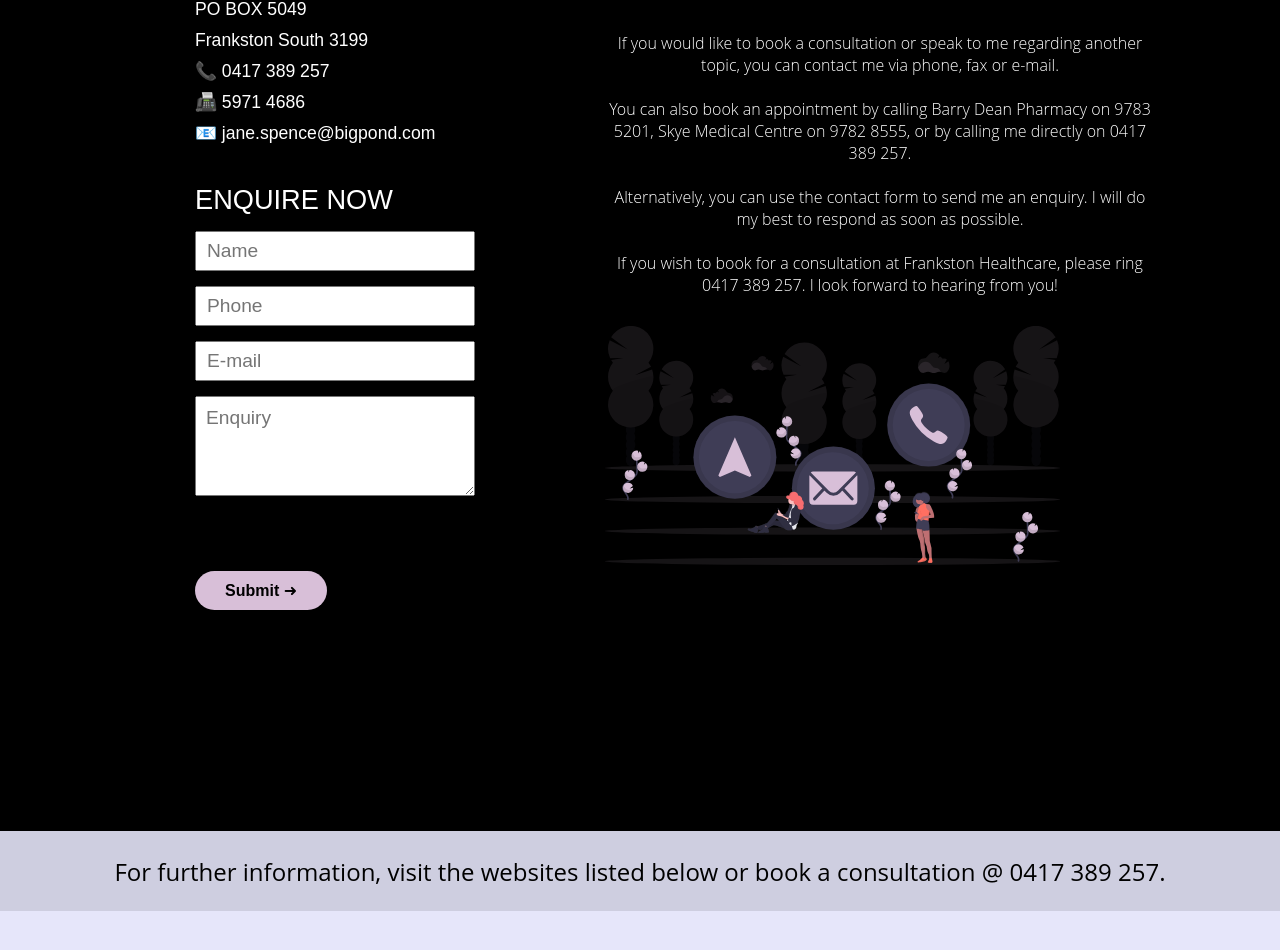
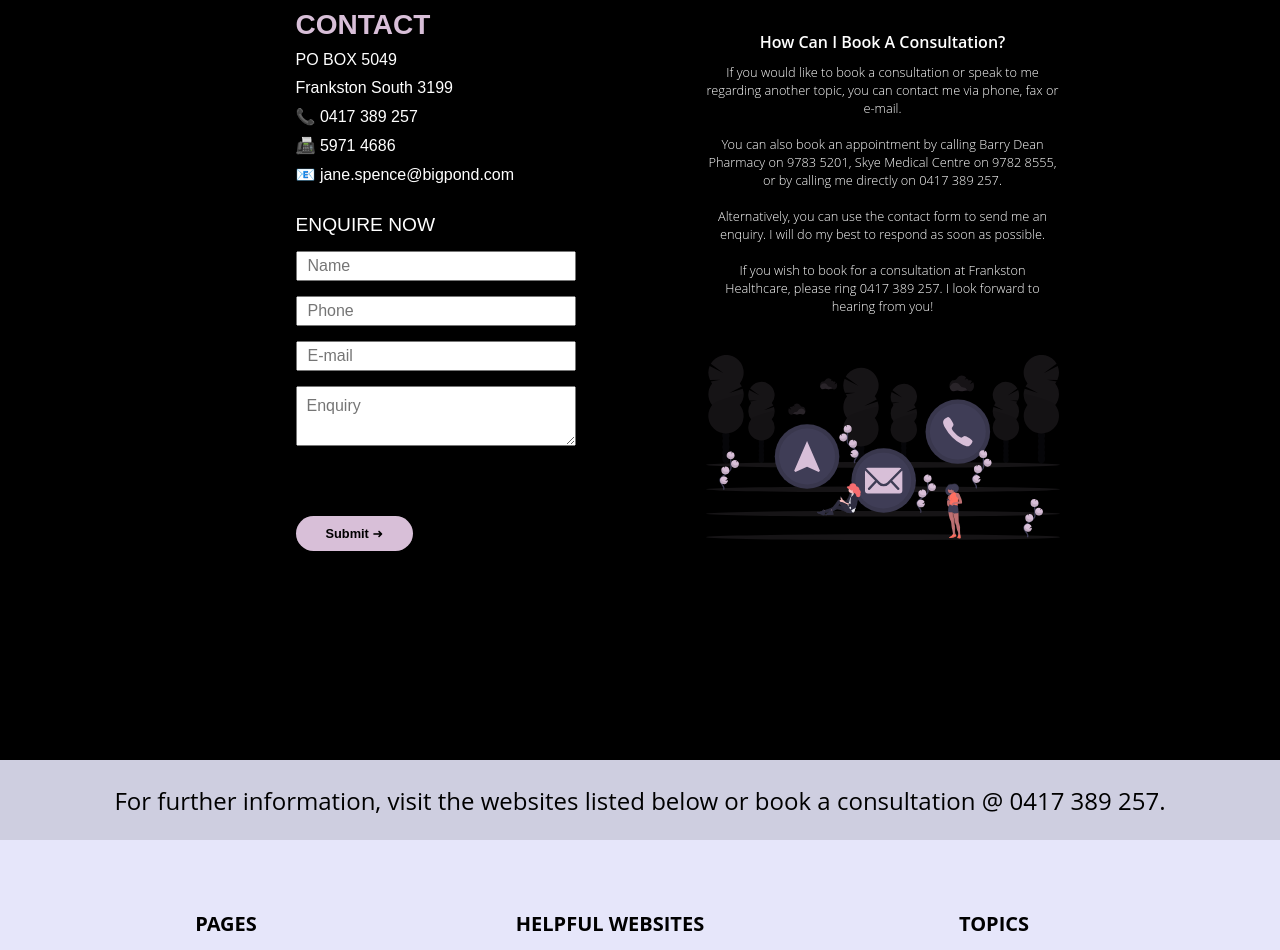
Before and after one commit to jackedwardbeard/01-Jane_Spence, a React (Create React App) app in the folder jane_spence/: page / in a window 1280 px wide. Shown: the part 3357-4307 px from the top of the page. Built offline with nearby package versions, Linux system fonts and the light colour scheme.

Commit message:
Final changes to go live.

```diff
--- a/jane_spence/src/components/Contact/ContactComponents.js
+++ b/jane_spence/src/components/Contact/ContactComponents.js
@@ -21,7 +21,8 @@ export const InformationContainer = styled.div`
 
 export const InformationWrapper = styled.div`
     z-index: 1;
-    height: 1100px;
+    height: 112.35955056179775vh;
+    min-height: 900px;
     display: flex;
 
     @media screen and (max-width: 1024px) and (max-height: 1366px) {
@@ -71,6 +72,7 @@ export const Row1 = styled.div`
     align-items: center;
     justify-content: center;
     margin: auto;
+    height: 81.71603677221655vh;
 `
 
 export const Column1 = styled.div`
@@ -83,11 +85,14 @@ export const Column1 = styled.div`
         padding-left: 100px;
     }
 
+    @media screen and (max-width: 1280px) {
+        margin-top: -60px;
+    }
+
     @media screen and (max-width: 1024px) {
         margin-right: 0px;
         display: grid;
         align-items: center;
-        margin-right: -10%;
         padding-left: 60px;
 
     }
@@ -105,7 +110,7 @@ export const Column1 = styled.div`
     }
 
     @media screen and (max-width: 320px) {
-        padding-left: 30px;
+        padding-left: 45px;
     }
 
     @media screen and (max-width: 280px) {
@@ -123,7 +128,14 @@ export const Title = styled.h1`
     font-family: 'Montserrat', sans-serif;
     color: thistle;
 
+    @media screen and (max-width: 1366px) {
+        font-size: 1.75rem;
+    }
 
+    @media screen and (max-width: 1024px) {
+        height: 40px;
+        font-size: 2rem;
+    }
 `
 
 export const Body = styled.ul`
@@ -136,8 +148,21 @@ export const Body = styled.ul`
 
 export const Column2 = styled.div`
     margin-bottom: 15px;
+    display: flex;
+    flex-direction: column;
+    justify-content: center;
+    align-items: center;
     padding: 0 15px;
     grid-area: col1;
+    width: 30vw;
+
+    @media screen and (max-width: 1280px) {
+        margin-top: -60px;
+    }
+
+    @media screen and (max-width: 1270px) {
+        display: none;
+    }
 `
 
 export const TextWrapper = styled.div`
@@ -156,10 +181,7 @@ export const Img = styled.img`
     height: 100%;
     padding-right: 0px;
     margin: 0 0 10px 0;
-
-    @media screen and (max-width: 1400px) {
-        padding-right: 100px;
-    }
+    margin-top: 30px;
 
     @media screen and (max-width: 1270px) {
         display: none;
@@ -172,6 +194,14 @@ export const Item = styled.div`
     color: white;
     margin-top: 10px;
     margin-bottom: 10px;
+
+    @media screen and (max-width: 1366px) {
+        font-size: 1rem;
+    }
+
+    @media screen and (max-width: 1024px) {
+        font-size: 1.1rem;
+    }
 
     @media screen and (max-width: 320px) {
         font-size: 1rem;
@@ -208,6 +238,19 @@ export const Label = styled.div`
     font-weight: 500;
     font-size: 1.7rem;
 
+    @media screen and (max-width: 1366px) {
+        font-size: 1.2rem;
+        margin-top: -10px;
+    }
+
+    @media screen and (max-width: 1280px) {
+        font-size: 1.2rem;
+    }
+
+    @media screen and (max-width: 1024px) {
+        font-size: 1.7rem;
+    }
+
     @media screen and (max-width: 414px) {
         font-size: 1.4rem;
 
@@ -221,6 +264,16 @@ export const Input = styled.input`
     font-family: 'Montserrat', sans-serif;
     padding-left: 10px;
     margin-top: 10px;
+
+    @media screen and (max-width: 1600px) {
+        height: 30px;
+        font-size: 1rem;
+    }
+
+    @media screen and (max-width: 1024px) {
+        height: 40px;
+        font-size: 1.2rem;
+    }
 
     @media screen and (max-width: 320px) {
         width: 250px;
@@ -243,14 +296,27 @@ export const InputLarge = styled.textarea`
     margin-top: 10px;
     type: textarea;
 
+    @media screen and (max-width: 1600px) {
+        height: 75px;
+        font-size: 1rem;
+    }
+
+    @media screen and (max-width: 1366px) {
+        height: 60px;
+        font-size: 1rem;
+    }
+
+    @media screen and (max-width: 1024px) {
+        height: 100px;
+        font-size: 1.2rem;
+    }
+
     @media screen and (max-width: 320px) {
         width: 250px;
-
     }
 
     @media screen and (max-width: 280px) {
         width: 240px;
-
     }
 `
 
@@ -276,6 +342,10 @@ export const SubmitBtn = styled.button`
     transition: all 0.2s ease-in-out;
     text-decoration: none;
 
+    @media screen and (max-width: 1280px) {
+        font-size: 0.8rem;
+    }
+
     &:hover {
         transition: all 0.2s ease-in-out;
         background: white;
@@ -293,7 +363,7 @@ padding-top: 5px;
 `
 
 export const SubmissionMessage = styled.p`
-    margin-top: 10px;
+    margin-top: 5px;
     height: 30px;
     width: 280px;
     font-family: 'Montserrat', sans-serif;
@@ -315,7 +385,7 @@ export const DescriptionWrapper = styled.div`
     text-align: center;
     justify-content: center;
     align-items: center;
-    width: 550px;
+    width: 100%;
 
     @media screen and (max-width: 1270px) {
         display: none;
@@ -328,6 +398,16 @@ export const Description = styled.p`
     font-weight: 200;
     font-family: 'Open Sans', sans-serif;
     margin-bottom: 30px;
+
+    @media screen and (max-width: 1600px) {
+        font-size: 0.8rem;
+    }
+
+    @media screen and (max-width: 1280px) {
+        margin-bottom: 10px;
+    }
+
+
 `
 
 export const SubTitleWrapper = styled.div`
@@ -335,7 +415,6 @@ export const SubTitleWrapper = styled.div`
     text-align: center;
     justify-content: center;
     align-items: center;
-    width: 550px;
 
     @media screen and (max-width: 1270px) {
         display: none;
@@ -347,6 +426,14 @@ export const SubTitle = styled.h3`
     font-size: 1.1rem;
     font-weight: 600;
     font-family: 'Open Sans', sans-serif;
-    margin-top: 10px;
+    margin-top: 40px;
     margin-bottom: 30px;
+
+    @media screen and (max-width: 1600px) {
+        font-size: 1rem;
+    }
+
+    @media screen and (max-width: 1366px) {
+        margin-bottom: 10px;
+    }
 `
--- a/jane_spence/src/components/Contact/index.js
+++ b/jane_spence/src/components/Contact/index.js
@@ -149,7 +149,6 @@ const Contact = ({id}) => {
                                     <SubmitBtn
                                     type='submit'
                                     onClick={handleSubmit(onSubmit)}
-                                    data-aos='fade-up'
                                     >Submit {String.fromCharCode(10140)}
                                     </SubmitBtn>
                                 </BtnWrapper>
--- a/jane_spence/src/components/Footer/FooterComponents.js
+++ b/jane_spence/src/components/Footer/FooterComponents.js
@@ -192,14 +192,14 @@ export const Title = styled.h3`
     font-size: 1.25rem;
     font-weight: 700;
     font-family: 'Open Sans', sans-serif;
-    margin-top: 25px;
+    margin-top: 30px;
 
     @media screen and (max-width: 1024px) {
-        margin-top: 10px;
+        margin-top: 15px;
     }
 
     @media screen and (max-width: 768px) {
-        margin-top: 25px;
+        margin-top: 30px;
     }
 
     @media screen and (max-width: 685px) {
@@ -209,12 +209,16 @@ export const Title = styled.h3`
 
     @media screen and (max-width: 540px) {
         font-size: 0.9rem;
-        margin-top: 0px;
+        margin-top: 5px;
     }
 
     @media screen and (max-width: 414px) {
         font-size: 0.8rem;
         margin-top: 0px;
+    }
+
+    @media screen and (max-width: 411px) {
+        margin-top: 5px;
     }
 
     @media screen and (max-width: 360px) {
@@ -224,12 +228,13 @@ export const Title = styled.h3`
 
     @media screen and (max-width: 320px) {
         font-size: 0.7rem;
+        margin-top: 15px;
 
     }
 
     @media screen and (max-width: 280px) {
         font-size: 0.75rem;
-        margin-top: 20px;
+        margin-top: 30px;
     }
 `
 
@@ -238,7 +243,7 @@ export const NavLinkScroll = styled(LinkScroll)`
     font-family: 'Open Sans', sans-serif;
     font-size: 1rem;
     font-weight: 400;
-    margin-top: 20px;
+    margin-top: 10px;
     display: grid;
     cursor: pointer;
 
@@ -277,7 +282,7 @@ export const NavLink = styled(LinkRouter)`
     font-family: 'Open Sans', sans-serif;
     font-size: 1rem;
     font-weight: 400;
-    margin-top: 20px;
+    margin-top: 15px;
     display: grid;
     text-decoration: none;
     cursor: pointer;
@@ -380,20 +385,20 @@ export const LeftText = styled.span`
     }
 
     @media screen and (max-width: 360px) and (max-height: 640px) {
-        font-size: 0.5rem;
+        font-size: 0.55rem;
         margin-left: 20px;
         margin-top: 14px;
     }
 
     @media screen and (max-width: 320px) and (max-height: 568px) {
-        font-size: 0.45rem;
+        font-size: 0.5rem;
         margin-left: 20px;
         margin-top: 14px;
     }
 
     @media screen and (max-width: 280px) and (max-height: 653px) {
         font-size: 0.7rem;
-        margin-left: 28px;
+        margin-left: 33px;
         margin-top: 12px;
     }
 `
@@ -427,7 +432,7 @@ export const RightText = styled(LinkRouter)`
     @media screen and (max-width: 540px) and (max-height: 720px) {
         font-size: 0.75rem;
         margin-right: 20px;
-        margin-top: 10px;
+        margin-top: 12px;
     }
 
     @media screen and (max-width: 520px) {
@@ -471,13 +476,13 @@ export const RightText = styled(LinkRouter)`
     }
 
     @media screen and (max-width: 360px) and (max-height: 640px) {
-        font-size: 0.5rem;
+        font-size: 0.55rem;
         margin-right: 20px;
         margin-top: 14px;
     }
 
     @media screen and (max-width: 320px) and (max-height: 568px) {
-        font-size: 0.45rem;
+        font-size: 0.5rem;
         margin-right: 20px;
         margin-top: 14px;
     }
--- a/jane_spence/src/components/Information/InformationComponents.js
+++ b/jane_spence/src/components/Information/InformationComponents.js
@@ -16,7 +16,7 @@ export const InformationContainer = styled.div`
 
 export const InformationWrapper = styled.div`
     z-index: 1;
-    height: 91.93054136874362vh;
+    height: 100vh;
     min-height: 650px;
     display: flex;
 
@@ -179,7 +179,7 @@ export const Body = styled.p`
     }
 
     @media screen and (max-width: 1024px) and (min-height: 1366px) {
-        font-size: 1.3rem;
+        font-size: 1.5rem;
         margin-top: 40px;
         margin-bottom: 40px;
     }
@@ -246,7 +246,7 @@ export const SubBody = styled.p`
     }
 
     @media screen and (max-width: 1024px) and (max-height: 1366px) {
-        font-size: 1.2rem;
+        font-size: 1.5rem;
     }
 
     @media screen and (max-height: 720px) {
```
